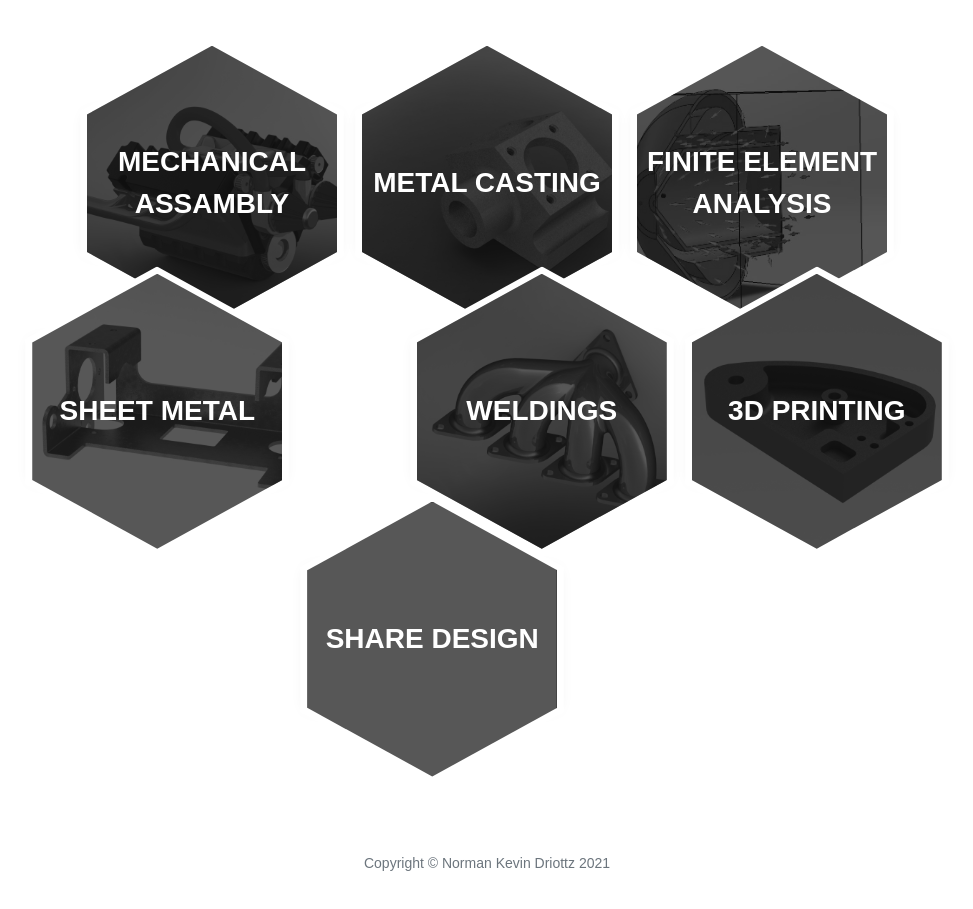
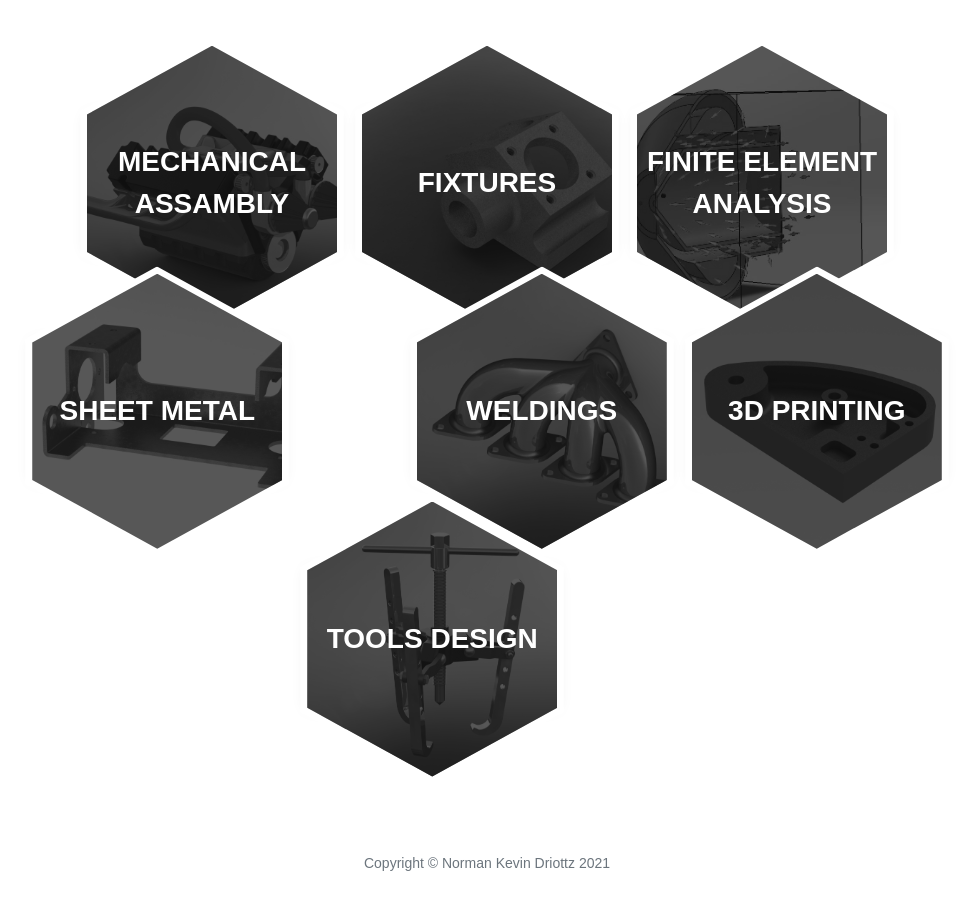
Before and after one commit to Driottz/Driottz.github.io, a plain HTML site: page index.html in a window 1280 px wide. Shown: the part 2700-3609 px from the top of the page, without its empty margins (163-1136 px from the left). Drawn offline with nearby package versions, Linux system fonts and the light colour scheme.

Commit message:
Update index.html

```diff
--- a/index.html
+++ b/index.html
@@ -115,7 +115,7 @@
             </li>
             <li class="honeycomb-cell">
                 <img class="honeycomb-cell_img" src="assets\img\portfolio-1.jpg">
-                <div class="honeycomb-cell_title">Metal Casting</div>
+                <div class="honeycomb-cell_title">Fixtures</div>
             </li>
             <li class="honeycomb-cell">
                 <img class="honeycomb-cell_img" src="assets\img\portfolio-4.jpg">
@@ -134,8 +134,8 @@
                 <div class="honeycomb-cell_title">3D printing</div>
             </li>
             <li class="honeycomb-cell">
-                <img class="honeycomb-cell_img" src="img/work07.jpg">
-                <div class="honeycomb-cell_title">Share Design</div>
+                <img class="honeycomb-cell_img" src="assets\img\portfolio-1-1.JPG">
+                <div class="honeycomb-cell_title">Tools Design</div>
             </li>
             <li class="honeycomb-cell honeycomb_Hidden">
             </li>
```
